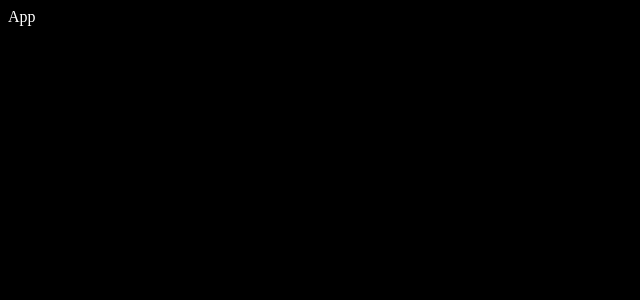
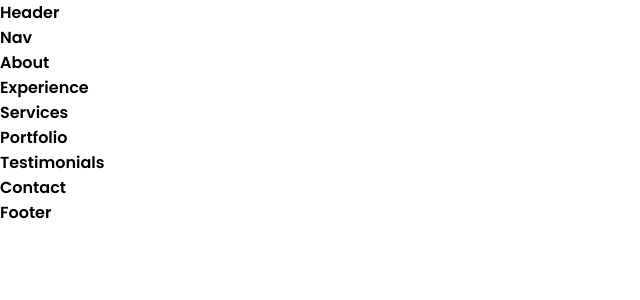
Before and after one commit to manish257/portfolio, a React (Create React App) app: page / in a window 1280 px wide. Shown: the top 300 px of the page, without its empty margins (0-640 px from the left). Built offline with nearby package versions, Linux system fonts and the light colour scheme.

Commit message:
font selection and setup

```diff
--- a/src/App.js
+++ b/src/App.js
@@ -1,10 +1,27 @@
 import React from 'react';
+import Header from './components/Header/Header';
+import Nav from './components/Nav/Nav';
+import About from './components/About/About';
+import Experience from './components/Experience/Experience';
+import Services from './components/Services/Services';
+import Portfolio from './components/Portfolio/Portfolio';
+import Testimonials from './components/Testimonials/Testimonials';
+import Contact from './components/Contact/Contact';
+import Footer from './components/Footer/Footer';
 
 function App() {
   return (
-    <div >
-      App
-    </div>
+    <>
+      <Header />
+      <Nav />
+      <About />
+      <Experience />
+      <Services />
+      <Portfolio />
+      <Testimonials />
+      <Contact />
+      <Footer />
+    </>
   );
 }
 
--- a/src/components/Footer/Footer.js
+++ b/src/components/Footer/Footer.js
@@ -0,0 +1,10 @@
+import React from 'react';
+import './Footer.css';
+
+function Footer() {
+  return (
+    <div>Footer</div>
+  )
+}
+
+export default Footer;
--- a/src/components/Header/Header.js
+++ b/src/components/Header/Header.js
@@ -0,0 +1,10 @@
+import React from 'react';
+import './Header.css';
+
+function Header() {
+  return (
+    <div>Header</div>
+  )
+}
+
+export default Header;
--- a/src/components/Nav/Nav.js
+++ b/src/components/Nav/Nav.js
@@ -0,0 +1,10 @@
+import React from 'react';
+import './Nav.css';
+
+function Nav() {
+  return (
+    <div>Nav</div>
+  )
+}
+
+export default Nav;
--- a/src/components/Portfolio/Portfolio.js
+++ b/src/components/Portfolio/Portfolio.js
@@ -0,0 +1,10 @@
+import React from 'react';
+import './Portfolio';
+
+function Portfolio() {
+  return (
+    <div>Portfolio</div>
+  )
+}
+
+export default Portfolio;
--- a/src/components/Services/Services.js
+++ b/src/components/Services/Services.js
@@ -0,0 +1,10 @@
+import React from 'react';
+import './Services.css';
+
+function Services() {
+  return (
+    <div>Services</div>
+  )
+}
+
+export default Services;
--- a/src/components/Testimonials/Testimonials.js
+++ b/src/components/Testimonials/Testimonials.js
@@ -0,0 +1,9 @@
+import React from 'react'
+
+function Testimonials() {
+  return (
+    <div>Testimonials</div>
+  )
+}
+
+export default Testimonials
--- a/src/index.css
+++ b/src/index.css
@@ -1,4 +1,36 @@
+@import url('https://fonts.googleapis.com/css2?family=Poppins:wght@600&display=swap');
+
+* {
+  margin: 0;
+  padding: 0;
+  border: 0;
+  outline: 0;
+  box-sizing: border-box;
+  list-style: none;
+  text-decoration: none;
+}
+
+:root {
+  --color-bg: #1f1f38;
+  --color-bg-variant: #2c2c6c;
+  --color-primary: #4db5ff;
+  --color-primary-variant: rgba(77, 181, 255, 0.4);
+  --color-white: #fff;
+  --color-light: rgba(255, 255, 255, 0.6);
+
+  --container-width-lg: 75%;
+  --container-width-md: 86%;
+  --container-width-sm: 90%;
+}
+
+html{
+  scroll-behaviour: smooth;
+}
+
+::-webkit-scrollbar {
+  display: none;
+}
+
 body {
-  background: black;
-  color: white;
+  font-family: 'Poppins', sans-serif;
 }
```
